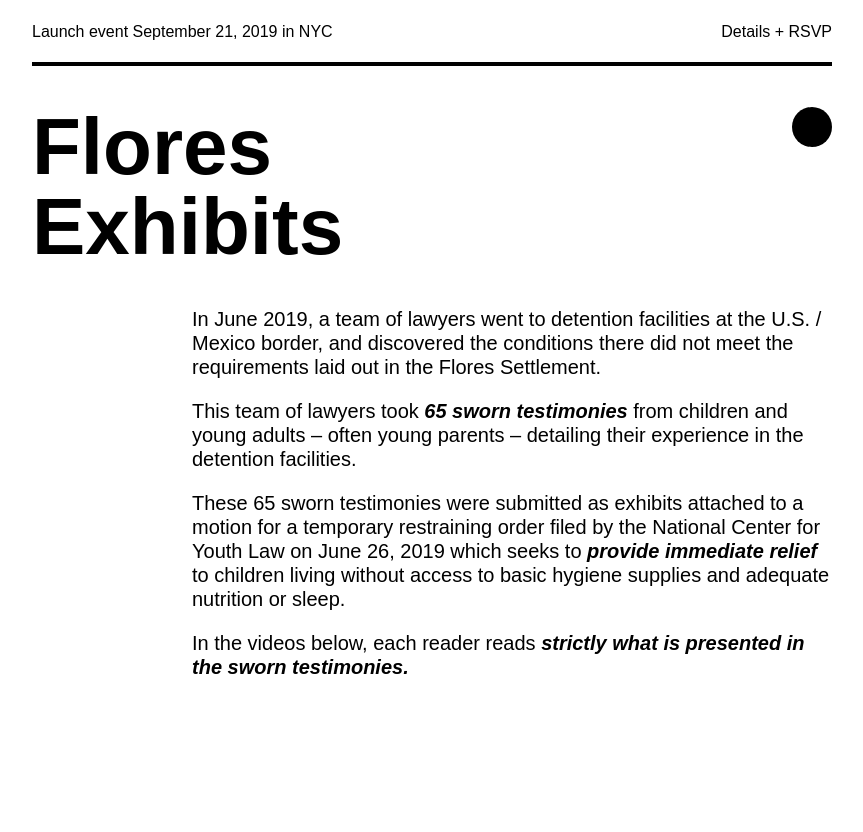
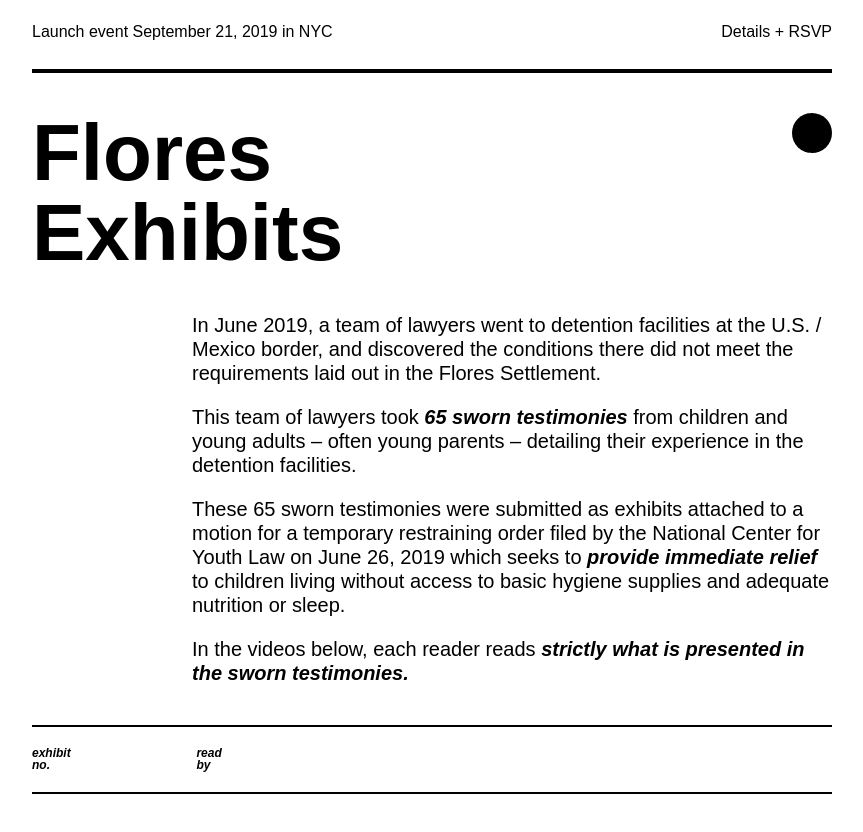
Before and after one commit to flores-exhibits/flores-exhibits.github.io, a plain HTML site: page index.html in a window 1280 px wide. Shown: the whole page, without its empty margins (208-1071 px from the left). Before the commit the page ends 800 px from the top, so only its background shows below. Drawn offline with Linux system fonts and the light colour scheme.

Commit message:
Add more styling

```diff
--- a/index.html
+++ b/index.html
@@ -15,7 +15,6 @@
         Details + RSVP
       </div>
     </nav>
-    <hr/>
     <div class="heading">
       <div class="float-left">
         <h1>Flores<br>Exhibits</h1>
@@ -37,6 +36,18 @@
         In the videos below, each reader reads <span class="emphasis">strictly what is presented in the sworn testimonies.</span>
       </p>
     </div>
+    <div class="exhibits">
+      <div class="exhibit">
+        <div class="exhibit-left exhibit-small emphasis">
+          exhibit<br>
+          no.
+        </div>
+        <div class="exhibit-small emphasis">
+          read<br>
+          by
+        </div>
+      </div>
+    </div>
   </div>
 </body>
 </html>
--- a/style.css
+++ b/style.css
@@ -2,6 +2,7 @@
   max-width: 800px;
   margin: auto;
   font-family: sans-serif;
+  margin-bottom: 50px;
 }
 
 .emphasis {
@@ -12,6 +13,8 @@
 nav {
   overflow: hidden;
   margin-top: 10px;
+  padding-bottom: 15px;
+  border-bottom: 4px solid black;
 }
 
 nav div {
@@ -24,14 +27,6 @@
 
 .float-right {
   float: right;
-}
-
-hr {
-  display: block;
-  height: 1px;
-  border: 0;
-  border-top: 4px solid black;
-  padding: 0;
 }
 
 h1 {
@@ -62,3 +57,34 @@
   line-height: 1.2;
   font-size: 20px;
 }
+
+.exhibits {
+  border-top: 2px solid black;
+  margin-top: 40px;
+}
+
+.exhibit {
+  border-bottom: 2px solid black;
+  padding: 20px 0;
+}
+
+.exhibit div {
+  display: inline-block;
+}
+
+.exhibit-left {
+  min-width: 150px;
+  padding-right: 10px;
+}
+
+.exhibit-small {
+  font-size: 12px;
+}
+
+/* Portrait and Landscape */
+@media only screen
+  and (max-device-width: 600px) {
+  h1 {
+    font-size: 100px;
+  }
+}
```
